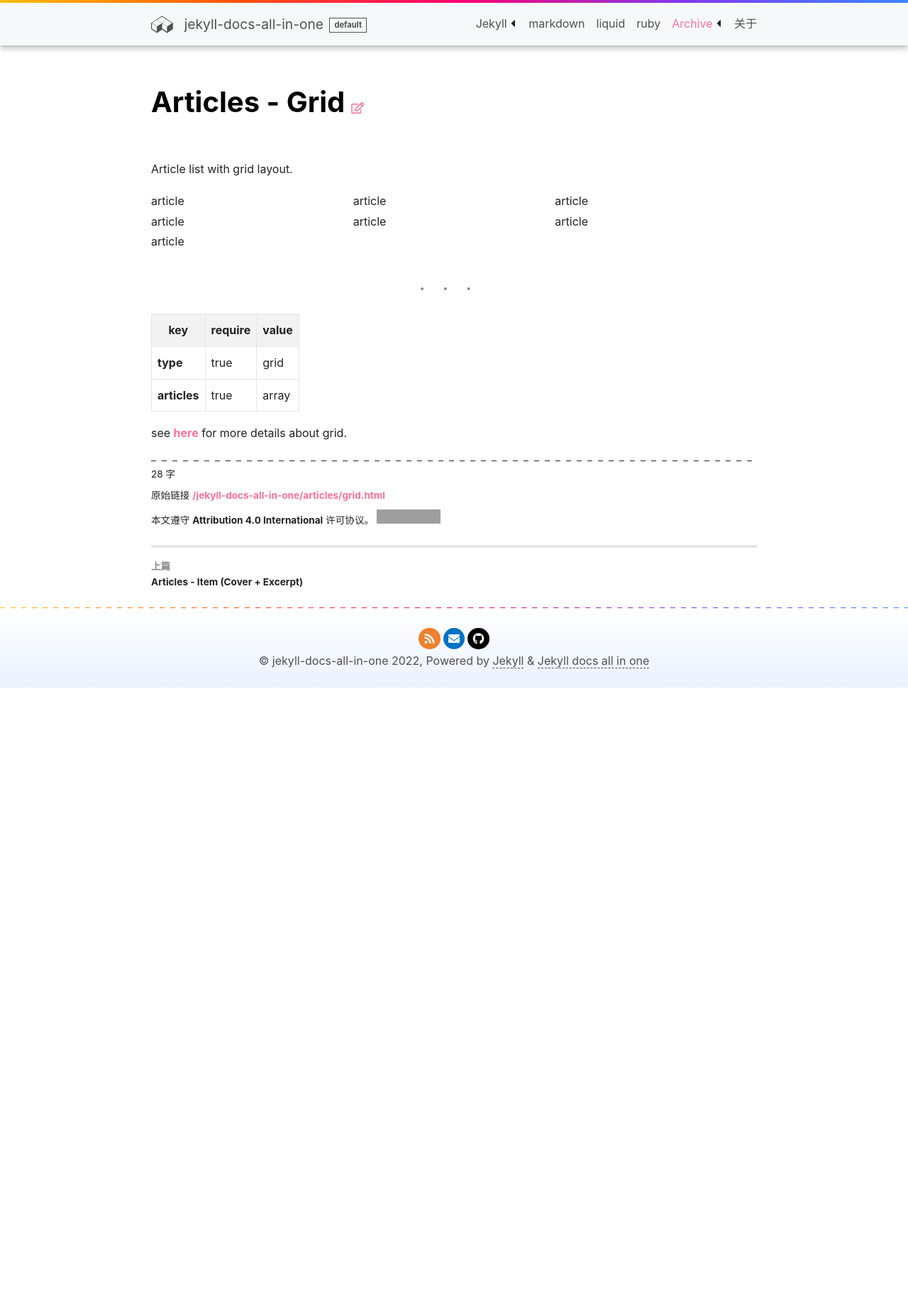
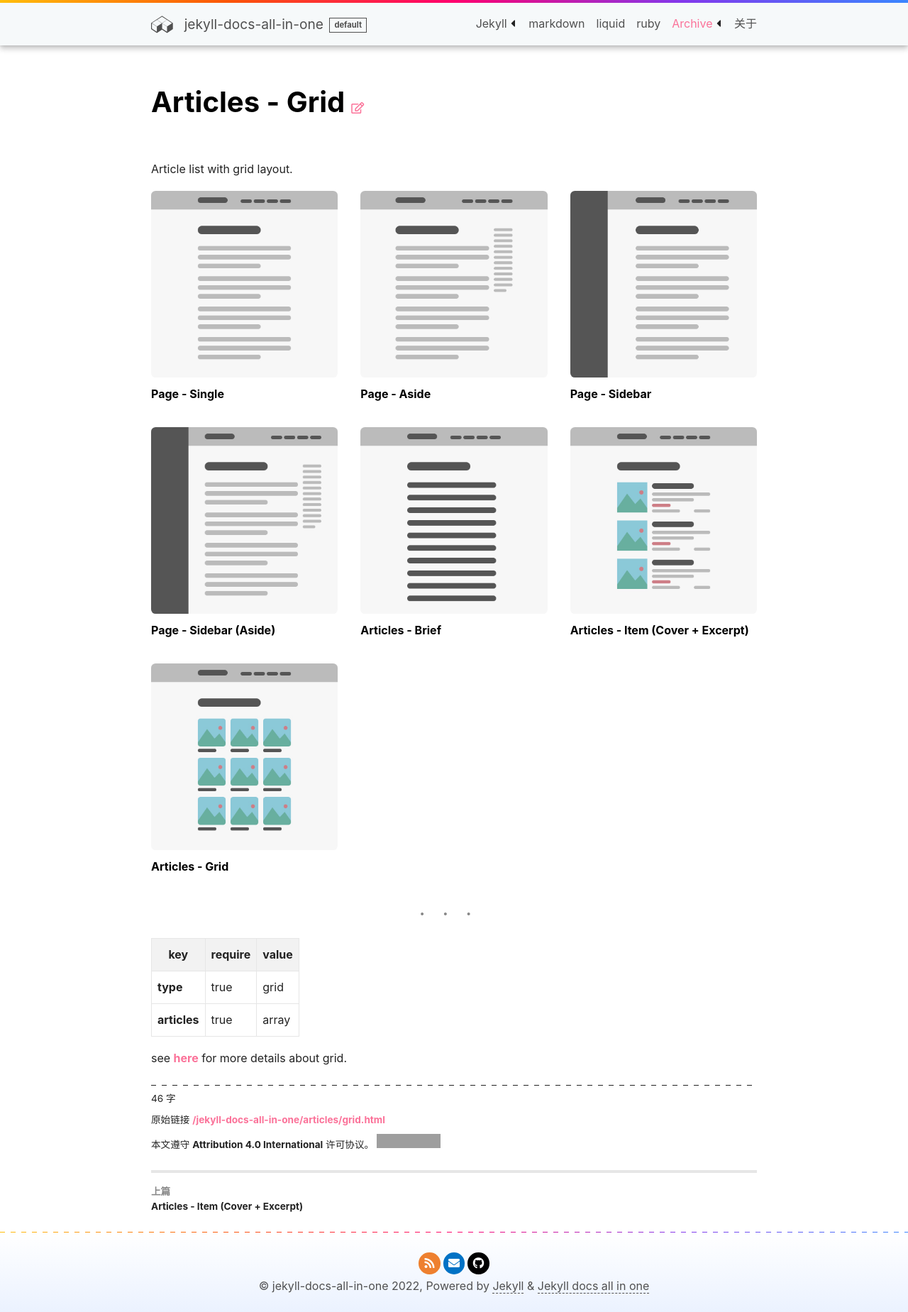
Before and after one commit to LawssssCat/jekyll-docs, a Jekyll site: the page built from _sample_pages/2.3-grid.md, in a window 1280 px wide. Shown: the whole page at 71% size. Built offline with Jekyll 4.4.1, drawn with Linux system fonts in a browser that asks for light colours; comment, search, counter and statistics services are not loaded; before the commit the page ends 969 px from its top, so only the background shows below that; grey boxes are pictures that could not be loaded.

Commit message:
refactor!: article content scss, card and item scss

```diff
--- a/_includes/article/generate-article-list.html
+++ b/_includes/article/generate-article-list.html
@@ -12,7 +12,7 @@ needs:
 {%- assign _list_class = '' -%}
 {%- case _type -%}
   {%- when 'grid' -%}
-    {%- assign _list_class = 'grid grid-p-3' -%}
+    {%- assign _list_class = 'grid grid--p-3' -%}
   {%- when 'item' -%}
     {%- assign _list_class = 'items items--divided' -%}
   {%- when 'brief' -%}
@@ -27,7 +27,16 @@ needs:
     {%- case _type -%}
       {%- when 'grid' -%}{%- comment -%}===================================================================================={%- endcomment -%}
         <div class="cell cell--6 cell--sm-12 cell--lg-4">
-          <div>article</div>
+          <div class="card card--flat">
+            {%- include snippets/get-nav-url.html path=_article.cover -%}
+            {%- assign _article_cover = __return -%}
+            <div class="card__image"><img src="{{ _article_cover }}" alt=""></div>
+            <div class="card__content">
+              <header class="card__header">
+                <a href="{{ _article_url }}" itemprop="headline">{{ _article_title }}</a>
+              </header>
+            </div>
+          </div>
         </div>
       {%- when 'item' -%}{%- comment -%}===================================================================================={%- endcomment -%}
         <article class="item" itemscope itemtype="{{ site.data.html.itemtype.blog_posting.url }}">
@@ -46,7 +55,7 @@ needs:
           {%- endif -%}
           <div class="item__content">
             <header class="item__header">
-              <a href="{{ _article_url }}"><h2 itemprop="headline">{{ _article_title }}</h2></a>
+              <a href="{{ _article_url }}" itemprop="headline">{{ _article_title }}</a>
             </header>
             <div class="item__description">
               {%- if _article.excerpt -%}
--- a/_sass/common/components/_card.scss
+++ b/_sass/common/components/_card.scss
@@ -1,6 +1,33 @@
 /* stylelint-disable scss/no-global-function-names */
 .card {
   max-width: 18rem;
+  font-size: map-get($base, font-size);
   border-radius: map-get($base, border-radius);
   @include box-shadow();
 }
+
+.cell {
+  & > .card {
+    max-width: unset;
+  }
+}
+
+a > .card__header, a.card__header, .card__header > a {
+  @include themeify {
+    @include link-colors(themed(text-color-d), themed(main-color-1));
+  }
+}
+
+.card__image {
+  width: 100%;
+  border-radius: map-get($base, border-radius);
+  & > img {
+    width: 100%;
+    height: auto;
+    border-radius: inherit;
+  }
+}
+
+.card--flat {
+  @include box-shadow(0);
+}
--- a/_sass/common/components/_item.scss
+++ b/_sass/common/components/_item.scss
@@ -36,6 +36,10 @@
     @include themeify {
       @include link-colors(themed(text-color-d), themed(main-color-1));
     }
+    font-size: map-get($base, font-size-h2);
+    @include media-breakpoint-down(md) {
+      font-size: map-get($base, font-size-h2-sm);
+    }
   }
   .item__image {
     margin-right: map-get($spacers, 3);
@@ -59,14 +63,6 @@
   }
   .item__header {
     line-height: map-get($base, line-height);
-    h2 {
-      margin-top: map-get($spacers, 2);
-      margin-bottom: map-get($spacers, 2);
-      @include themeify {
-        color: inherit;
-        border: none;
-      }
-    }
   }
   .item__description {
     font-size: map-get($base, font-size-sm);
--- a/_sass/components/_article-content.scss
+++ b/_sass/components/_article-content.scss
@@ -4,6 +4,7 @@
   margin-top: map-get($spacers, 5);
   line-height: map-get($base, line-height-lg);
   word-wrap: break-word;
+  & > {
     h1,
     h2 {
       @include split-line(bottom);
@@ -35,6 +36,7 @@
     hr {
       border: none;
       @include horizontal-rules();
+    }
   }
   blockquote {
     padding-left: map-get($spacers, 3);
```
Lines whose indentation alone changed are shown as unchanged.
